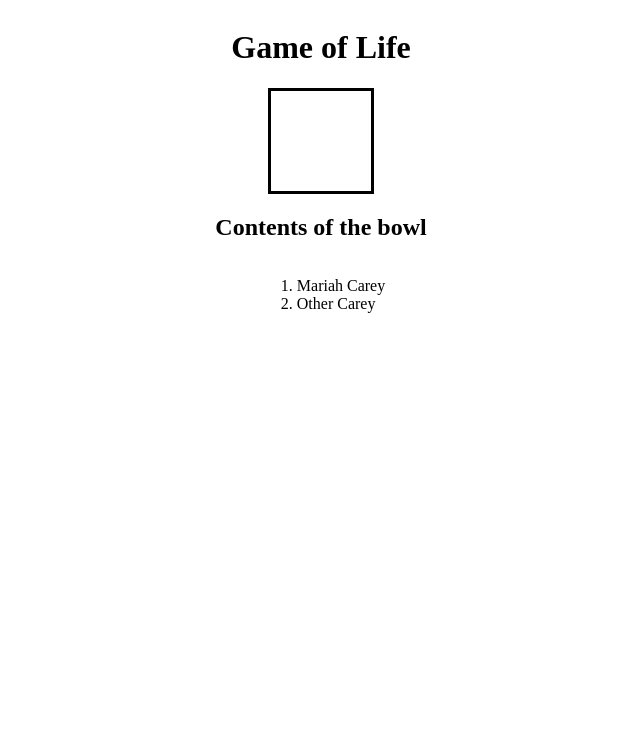
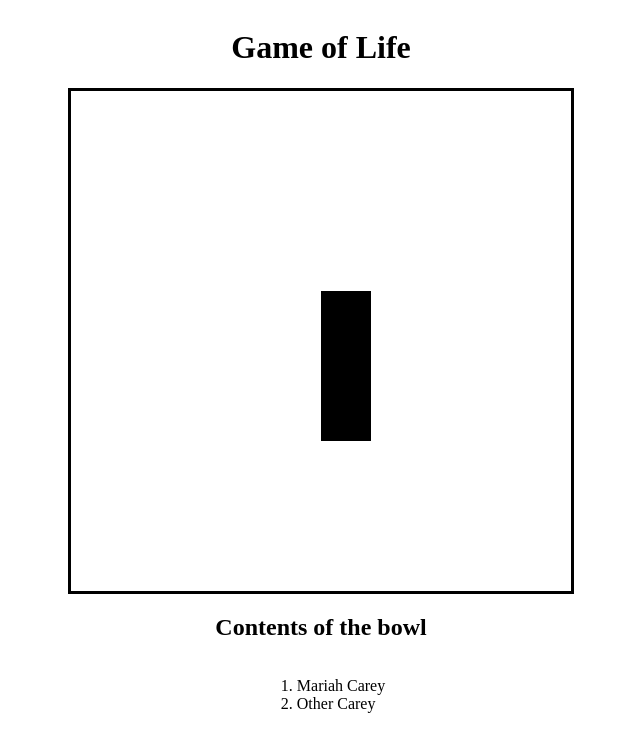
Before and after one commit to KvanQuilst/TrendingLIfe, a website with bundled scripts: page index.html in a window 1280 px wide. Shown: the whole page, without its empty margins (319-959 px from the left). Built offline with nearby package versions, Linux system fonts and the light colour scheme.

Commit message:
async timing figured out

```diff
--- a/assets/js/gol.js
+++ b/assets/js/gol.js
@@ -1,6 +1,6 @@
 const width = 10;
 const height = 10;
-const pixMod = 100;
+const pixMod = 50;
 
 //export{initialize};
 
@@ -11,20 +11,22 @@ function initialize() {
         currGen  = Array(width).fill().map(() => Array(height).fill(0));
     }
     // populate currGen
-    currGen[4][4] = 1;
+    currGen[5][6] = 1;
     currGen[5][5] = 1;
-    currGen[5][3] = 1;
+    currGen[5][4] = 1;
     draw();
 
-    run();
+    run(0);
 }
 
 
 
-function run() {
-    while (i = 0; i < 2; i++) {
-        updateCells();
-        draw();
+function run(x) {
+    updateCells();
+    draw();
+    if (x < 10) {
+        console.log("Run " + x);
+        window.setTimeout(run, 1000, x+1);
     }
 }
 
--- a/index.html
+++ b/index.html
@@ -14,7 +14,7 @@
 
 <body id="main">
   <h1 id="title"> Game of Life </h1>
-  <canvas id="fishbowl" width="100" height="100"></canvas>
+  <canvas id="fishbowl" width="500" height="500"></canvas>
   <script src="assets/js/load.js" defer></script>
   <script src="assets/js/gol.js"> defer</script>
 
```
